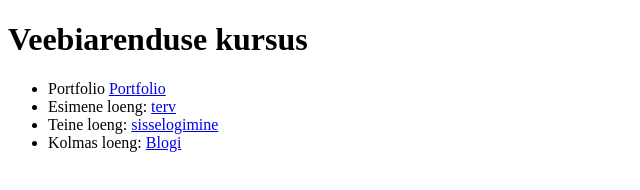
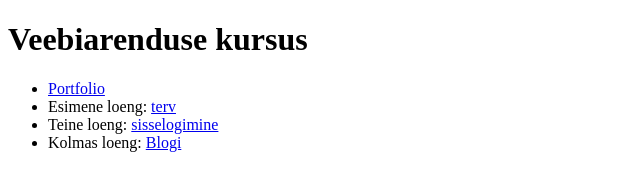
Before and after one commit to sangandres/Veebiarendus, a plain HTML site: page index.html in a window 1280 px wide. Shown: the whole page, without its empty margins (0-640 px from the left). Drawn offline with Linux system fonts and the light colour scheme.

Commit message:
Update index.html

```diff
--- a/index.html
+++ b/index.html
@@ -9,7 +9,7 @@
 <body>
     <h1>Veebiarenduse kursus</h1>
     <ul>
-        <li>Portfolio <a href="./Porfolio/porfolio.html">Portfolio</a>
+        <li><a href="./Porfolio/porfolio.html">Portfolio</a>
         </li>
         <li>
             Esimene loeng: <a href="./loeng01/terv.html">terv</a>
```
